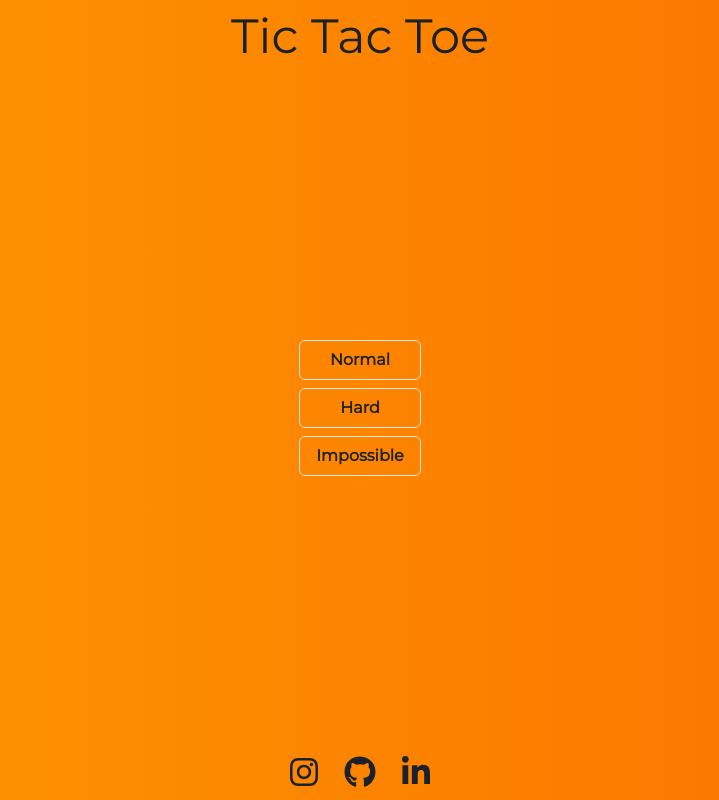
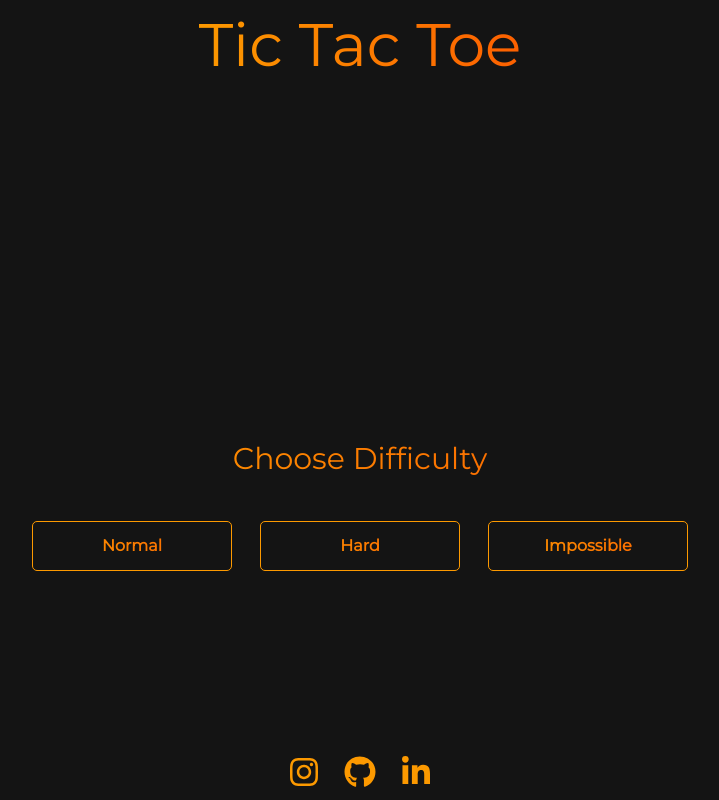
Before and after one commit to mertesnn/tic-tac-toe, a React (Create React App) app: page / in a window 1280 px wide. Shown: the whole page, without its empty margins (280-999 px from the left). Built offline with nearby package versions, Linux system fonts and the light colour scheme.

Commit message:
Design changed.

```diff
--- /dev/null
+++ b/global.d.ts
@@ -0,0 +1,4 @@
+type DifficultyButton = {
+  text: string;
+  onClick: MouseEventHandler<HTMLButtonElement> | undefined;
+};
--- a/src/App.tsx
+++ b/src/App.tsx
@@ -9,14 +9,22 @@ const App = () => {
     <ChakraProvider theme={Theme}>
       <Container
         h="100vh"
-        bgGradient="linear(to-l, #FC7000, #FC9900)"
+        bg="#141414"
         maxW="full"
         display="flex"
         flexDirection="column"
         alignItems="center"
         justifyContent="space-between"
       >
-        <Text fontSize="5xl">Tic Tac Toe</Text>
+        <Text
+          fontSize="6xl"
+          userSelect="none"
+          textAlign="center"
+          bgGradient="linear(to-l, #FC6000, #FC9900)"
+          bgClip="text"
+        >
+          Tic Tac Toe
+        </Text>
         <Board />
         <Footer />
       </Container>
--- a/src/Companents/Board.tsx
+++ b/src/Companents/Board.tsx
@@ -1,6 +1,8 @@
-import { Button, Grid, GridItem, HStack, Stack, Text } from '@chakra-ui/react';
+import { Box, Grid, GridItem, HStack, Stack, Text } from '@chakra-ui/react';
 import { useEffect, useState } from 'react';
+import { motion } from 'framer-motion';
 import { bestMove, checkWinner, emptyBoxes } from 'src/Utils/Functions';
+import StyledButton from './StyledButton';
 
 const Board = () => {
   const [boxes, setBoxes] = useState<any[]>(emptyBoxes());
@@ -48,76 +50,104 @@ const Board = () => {
     }
   }, [boxes]);
 
+  const MotionDiv = motion(Stack);
+
   return (
     <>
-      <Text userSelect="none" display={difficulty ? 'block' : 'none'}>
+      <Text
+        userSelect="none"
+        display={difficulty ? 'block' : 'none'}
+        bgGradient="linear(to-l, #FC6000, #FC9900)"
+        bgClip="text"
+      >
         {!gameOver ? 'Always your turn :)' : 'Game Over!'}
       </Text>
-      <Text display={!gameOver ? 'none' : 'block'}>
+      <Text
+        display={!gameOver ? 'none' : 'block'}
+        bgGradient="linear(to-l, #FC6000, #FC9900)"
+        bgClip="text"
+      >
         {winner ? `${winner} won!` : 'Tie!'}
       </Text>
-      <HStack display={!gameOver ? 'none' : 'block'}>
-        <Button variant="outline" onClick={reset}>
-          Reset
-        </Button>
-        <Button variant="outline" onClick={changeDiff}>
-          Change Difficulty
-        </Button>
-      </HStack>
+
       <Grid
         display={difficulty ? 'grid' : 'none'}
         templateColumns="repeat(3, 1fr)"
         gap={{ base: '2', sm: '4', md: '6', lg: '8' }}
         maxW="xl"
-        overflow="hidden"
       >
         {boxes
           ? boxes.map((item, index) => (
+              <MotionDiv
+                key={index}
+                whileHover={{ scale: 1.1 }}
+                whileTap={{ scale: 0.9 }}
+                data-id={index}
+              >
                 <GridItem
-                key={index}
                   backgroundColor={
                     gameOver
-                    ? gameOver.map((itm) => (index === itm ? 'green' : ''))
+                      ? gameOver.map((itm) => (index === itm ? '#149414' : ''))
                       : ''
                   }
                   h={{ base: '80px', sm: '105px', md: '130px', lg: '150px' }}
                   w={{ base: '80px', sm: '105px', md: '130px', lg: '150px' }}
-                border="1px solid black"
+                  border="1px"
+                  borderColor="gray.700"
+                  color="gray.700"
+                  borderRadius="5"
                   userSelect="none"
                   fontSize="7xl"
                   display="flex"
                   alignItems="center"
                   justifyContent="center"
+                  cursor={gameOver ? 'default' : 'pointer'}
                   onClick={() => (!gameOver ? handleMove(index) : '')}
                 >
                   {item}
                 </GridItem>
+              </MotionDiv>
             ))
           : 'No Data.'}
       </Grid>
-      <Stack display={difficulty ? 'none' : 'flex'}>
-        <Button
-          variant="outline"
-          onClick={() => setDifficulty(5)}
-          display={'block'}
+
+      <Grid
+        templateColumns={{ base: 'repeat(1, 1fr)', md: 'repeat(2, 1fr)' }}
+        gap="7"
       >
-          Normal
-        </Button>
-        <Button
-          variant="outline"
-          onClick={() => setDifficulty(7)}
-          display={'block'}
+        <GridItem display={gameOver ? 'grid' : 'none'}>
+          <StyledButton text="Reset" onClick={reset} />
+        </GridItem>
+        <GridItem display={gameOver ? 'grid' : 'none'}>
+          <StyledButton text="Change Difficulty" onClick={changeDiff} />
+        </GridItem>
+      </Grid>
+      <Box display={difficulty ? 'none' : 'block'}>
+        <Text
+          textAlign="center"
+          userSelect="none"
+          fontSize="3xl"
+          mb="10"
+          bgGradient="linear(to-l, #FC6000, #FC9900)"
+          bgClip="text"
         >
-          Hard
-        </Button>
-        <Button
-          variant="outline"
-          onClick={() => setDifficulty(9)}
-          display={'block'}
+          Choose Difficulty
+        </Text>
+        <Grid
+          templateColumns={{ base: 'repeat(1, 1fr)', md: 'repeat(3, 1fr)' }}
+          gap="7"
         >
-          Impossible
-        </Button>
-      </Stack>
+          <GridItem m="auto">
+            <StyledButton text="Normal" onClick={() => setDifficulty(5)} />
+          </GridItem>
+          <GridItem m="auto">
+            <StyledButton text="Hard" onClick={() => setDifficulty(7)} />
+          </GridItem>
+          <GridItem m="auto">
+            <StyledButton text="Impossible" onClick={() => setDifficulty(9)} />
+          </GridItem>
+        </Grid>
+      </Box>
     </>
   );
 };
--- a/src/Companents/Footer.tsx
+++ b/src/Companents/Footer.tsx
@@ -11,13 +11,21 @@ const Footer = () => {
       alignItems="center"
       gap="6"
     >
-      <Link href="https://www.instagram.com/mertesen__/" target="_blank">
+      <Link
+        href="https://www.instagram.com/mertesen__/"
+        target="_blank"
+        color="#FC9900"
+      >
         <FaInstagram />
       </Link>
-      <Link href="https://github.com/mertesnn" target="_blank">
+      <Link href="https://github.com/mertesnn" target="_blank" color="#FC9900">
         <FaGithub />
       </Link>
-      <Link href="https://www.linkedin.com/in/mert-esen/" target="_blank">
+      <Link
+        href="https://www.linkedin.com/in/mert-esen/"
+        target="_blank"
+        color="#FC9900"
+      >
         <FaLinkedinIn />
       </Link>
     </Box>
--- /dev/null
+++ b/src/Companents/StyledButton.tsx
@@ -0,0 +1,34 @@
+import { Button, Stack } from '@chakra-ui/react';
+import { motion } from 'framer-motion';
+
+const MotionDiv = motion(Stack);
+
+const StyledButton = ({ text, onClick }: DifficultyButton) => {
+  return (
+    <MotionDiv whileHover={{ scale: 1.1 }} whileTap={{ scale: 0.9 }}>
+      <Button
+        variant="unstyled"
+        border="1px"
+        borderRadius="5px"
+        color="gray.800"
+        borderColor="#FC9900"
+        padding="6"
+        w="200px"
+        transition="all 0.5s"
+        onClick={onClick}
+        bgGradient="linear(to-l, #FC6000, #FC9900)"
+        bgClip="text"
+        display="flex"
+        _hover={{
+          color: '#FC9900',
+          borderColor: '#FC9900',
+          transition: 'all 0.5s',
+        }}
+      >
+        {text}
+      </Button>
+    </MotionDiv>
+  );
+};
+
+export default StyledButton;
--- a/tsconfig.json
+++ b/tsconfig.json
@@ -17,5 +17,5 @@
     "noEmit": true,
     "jsx": "react-jsx"
   },
-  "include": ["src"]
+  "include": ["src", "global.d.ts"]
 }
```
Lines whose indentation alone changed are shown as unchanged.
